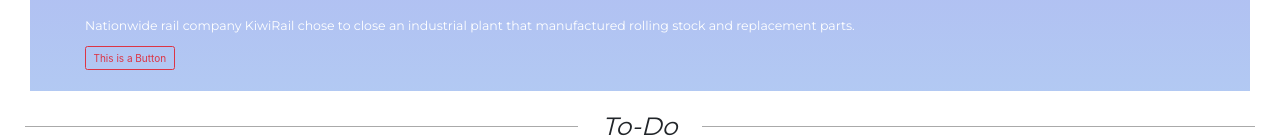
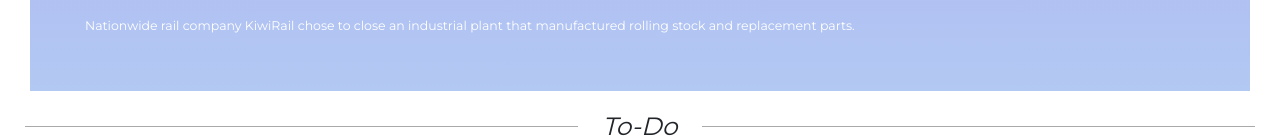
Before and after one commit to emiliocm9/To-Do-List-JavaScript, a website built with webpack: page dist/index.html in a window 1280 px wide. Shown: the part 204-342 px from the top of the page. Built offline with nearby package versions, Linux system fonts and the light colour scheme.

```diff
--- a/dist/index.html
+++ b/dist/index.html
@@ -130,7 +130,7 @@
     <div class="container">
       <h1 class="display-2 mb-5 jumbotron-title"></h1>
       <p class="lead font-title jumbotron-desc"></p>
-      <button class="btn btn-outline-danger">This is a Button</button>
+      <!-- <button id="delete-project" class="btn btn-outline-danger">Delete</button> -->
     </div>
   </div>
 
```
